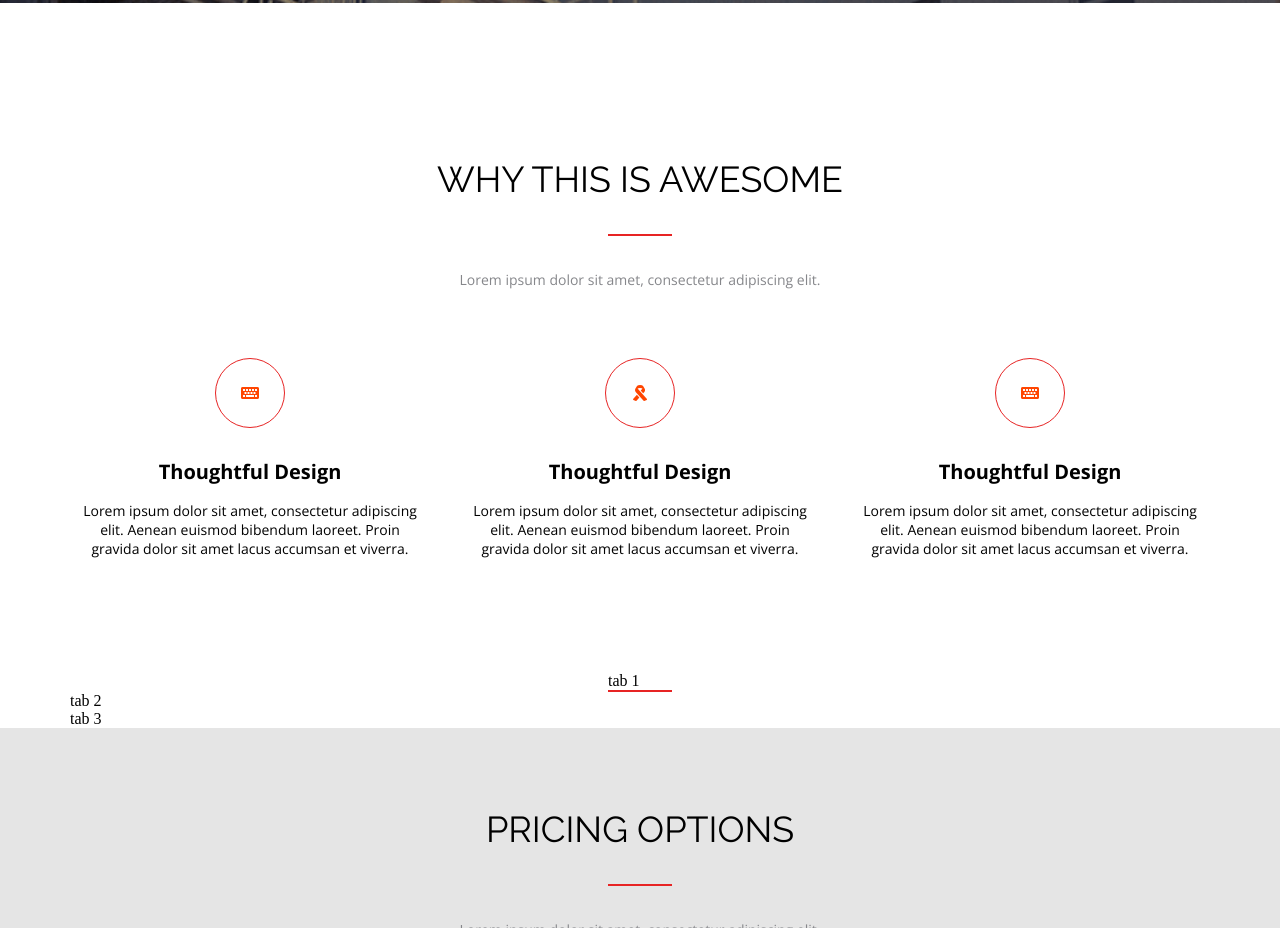
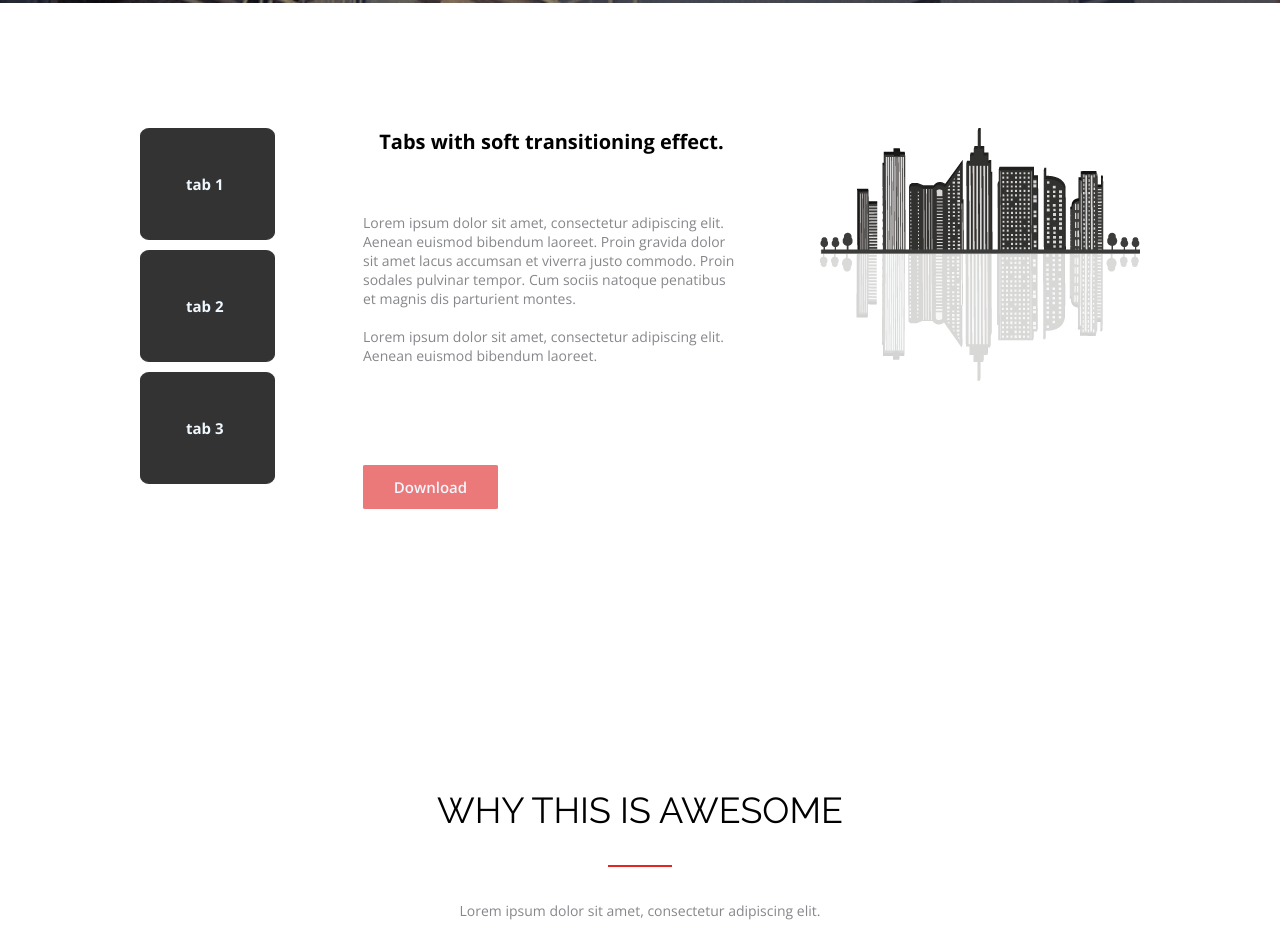
Before and after one commit to Kamlton/verstaem, a plain HTML site: page index.html in a window 1280 px wide. Shown: the part 801-1729 px from the top of the page. Drawn offline with nearby package versions, Linux system fonts and the light colour scheme.

Commit message:
verstaem

```diff
--- a/css/style.css
+++ b/css/style.css
@@ -38,3 +38,6 @@ li{
 body{
     /*padding-top: 100px;*/
 }
+a{
+    text-decoration: none;
+}
--- a/css/taps.css
+++ b/css/taps.css
@@ -1,11 +1,144 @@
 .taps{
     width: 100%;
     background-color:#ffffff;
+  padding: 125px;
+  }
+  .taps-body{
+    display: flex;
+    justify-content: space-between;
+  }
+  .taps-item{
+    display: flex;
+  }
+  .taps-taps{
+    justify-content: left;
+  }
+.first-tap-link{
+  font-family: Open Sans;
+font-size: 15px;
+font-style: normal;
+font-weight: 700;
+line-height: 20px;
+letter-spacing: 0em;
+text-align: center;
+color: aliceblue;
+
 }
+
 .first-tap{
+border: 1px solid #333333;
+width: 135px;
+padding: 45px;
+border-radius: 7%;
+margin-bottom: 10px;
+background-color:#333333 ;
+}
+.first-tap:hover{
+  background-color: #ec7979;
+  border: 1px solid #ec7979;
+  width: 135px;
+  padding: 45px;
+  transition: 0.5s linear;
+}
+.second-tap-link{
+  font-family: Open Sans;
+font-size: 15px;
+font-style: normal;
+font-weight: 700;
+line-height: 20px;
+letter-spacing: 0em;
+text-align: center;
+color: aliceblue;
+}
+.second-tap{
+  border: 1px solid  #333333;
 
-    width: 64px;
-    border-bottom: 2px solid #e72424;
-    margin: auto;
-    margin-top: 34px;
+width: 135px;
+padding: 45px;
+border-radius: 7%;
+margin-bottom: 10px;
+background-color: #333333;
 }
+.second-tap:hover{
+  background-color: #ec7979;
+  border: 1px solid #ec7979;
+  width: 135px;
+  padding: 45px;
+  transition: 0.5s linear;
+}
+.third-tap-link{
+  font-family: Open Sans;
+font-size: 15px;
+font-style: normal;
+font-weight: 700;
+line-height: 20px;
+letter-spacing: 0em;
+text-align: center;
+color: aliceblue;
+}
+.third-tap{
+  border: 1px solid  #333333;
+
+  width: 135px;
+  padding: 45px;
+  border-radius: 7%;
+  margin-bottom: 10px;
+  background-color: #333333;
+}
+.third-tap:hover{
+  background-color: #ec7979;
+  border: 1px solid #ec7979;
+  width: 135px;
+  padding: 45px;
+  transition: 0.5s linear;
+}
+.taps-title{
+  font-family: Open Sans;
+font-size: 20px;
+font-style: normal;
+font-weight: 700;
+line-height: 27px;
+letter-spacing: 0em;
+text-align: center;
+margin-bottom: 58px;
+}
+.description-text{
+  font-family: Open Sans;
+font-size: 14px;
+font-style: normal;
+font-weight: 400;
+line-height: 19px;
+letter-spacing: 0em;
+text-align: left;
+color: #86878b;
+}
+.taps-description{
+  margin-left: 88px ;
+  margin-right: 80px;
+}
+.taps-tap{
+  margin-top: 100px;
+}
+.taps-tap{
+
+  font-family: Open Sans;
+font-size: 15px;
+color: aliceblue;
+font-style: normal;
+font-weight: 600;
+line-height: 20px;
+letter-spacing: 0em;
+text-align: center;
+border: 1px solid #ec7979;
+background-color: #ec7979;
+width: 135px;
+border-radius: 2%;
+padding-top: 11px ;
+padding-bottom: 11px;
+padding-right: 28px;
+padding-left: 28px;
+
+}
+.tap-tap{
+color: aliceblue;
+}
--- a/index.html
+++ b/index.html
@@ -87,7 +87,36 @@
 
 
 
+    <section class="taps">
+        <div class="container">
+            <div class="taps-body">
+                <div class="taps-item">
+                    <div class="taps-taps">
+                        <div class="first-tap"> <a class="first-tap-link" href="css/axure.index.html"> tab 1</a></div>
+                        <div class="second-tap"> <a class="second-tap-link" href="css/axure.index.html"> tab 2</a></div>
+                        <div class="third-tap"> <a class="third-tap-link" href="css/axure.index.html"> tab 3</a></div>
+                    </div>
+                </div>
 
+                <div class="taps-description">
+                    <h3 class="taps-title">Tabs with soft transitioning effect.</h3>
+                    <div class="description-text"> Lorem ipsum dolor sit amet, consectetur adipiscing elit. Aenean euismod
+                        bibendum laoreet. Proin gravida dolor sit amet lacus accumsan et viverra
+                        justo commodo. Proin sodales pulvinar tempor. Cum sociis natoque
+                        penatibus et magnis dis parturient montes.
+                        <br>
+                        <br>
+                        Lorem ipsum dolor sit amet, consectetur adipiscing elit. Aenean euismod
+                        bibendum laoreet.
+                    </div>
+                    <div class="taps-tap">
+                        <a class="tap-tap" href="css/axure.index.html">Download</a>
+                    </div>
+                </div>
+                <div class="taps-img"> <img src="../verstaem/images/pic/taps.png"> </div>
+            </div>
+        </div>
+    </section>
 
 
     <section class="awesome">
@@ -172,18 +201,7 @@
 
 
 
-    <section class="taps">
-        <div class="container">
-            <div class="taps-description">
-                <div class="taps-taps">
-                    <div class="first-tap"> tab 1</div>
-                    <div class="second-tap"> tab 2</div>
-                    <div class="third-tap"> tab 3</div>
 
-                </div>
-            </div>
-        </div>
-    </section>
 
 
     <section class="pricing">
```
Also changed, not shown: images/pic/taps.png (added).
